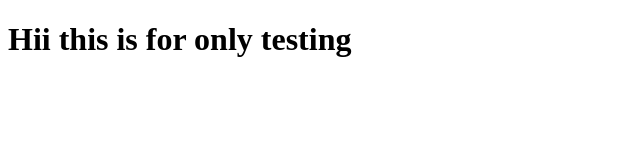
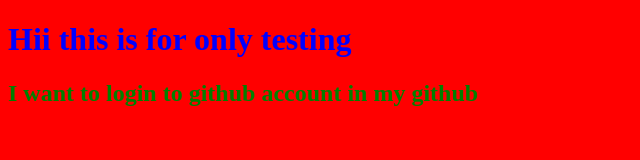
Before and after one commit to biswojitb/test1, a plain HTML site: page index.html in a window 1280 px wide. Shown: the whole page, without its empty margins (0-640 px from the left). Drawn offline with Linux system fonts and the light colour scheme.

Commit message:
second commit

```diff
--- a/index.html
+++ b/index.html
@@ -3,9 +3,11 @@
 <head>
     <meta charset="UTF-8">
     <meta name="viewport" content="width=device-width, initial-scale=1.0">
+    <link rel="stylesheet" href="style.css">
     <title>Document</title>
 </head>
 <body>
     <h1>Hii this is for only testing</h1>
+    <h2>I want to login to github account in my github</h2>
 </body>
 </html>
--- a/style.css
+++ b/style.css
@@ -0,0 +1,9 @@
+body{
+    background-color: red;
+}
+h1{
+    color: blue;
+}
+h2{
+    color: green;
+}
```
